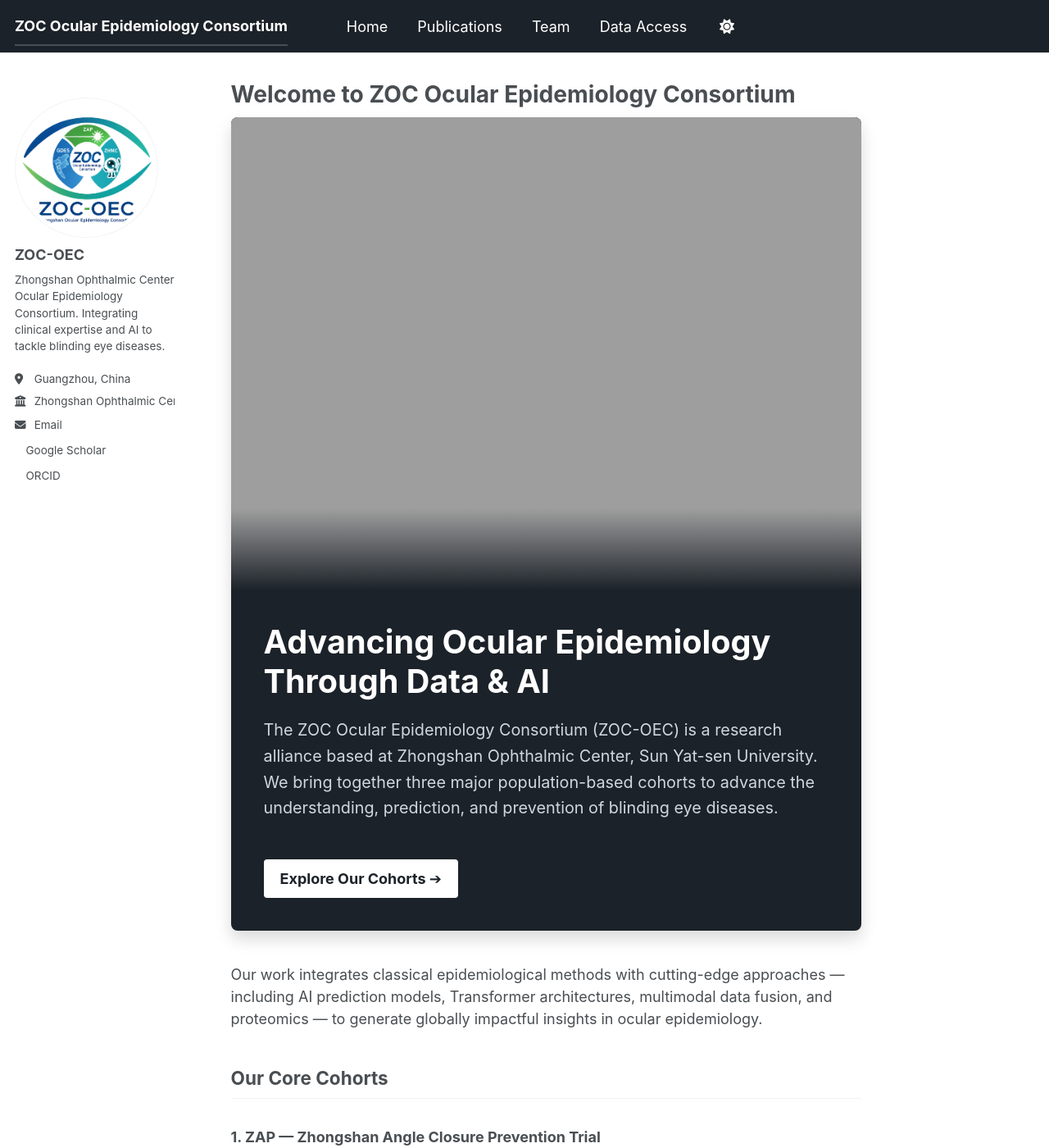
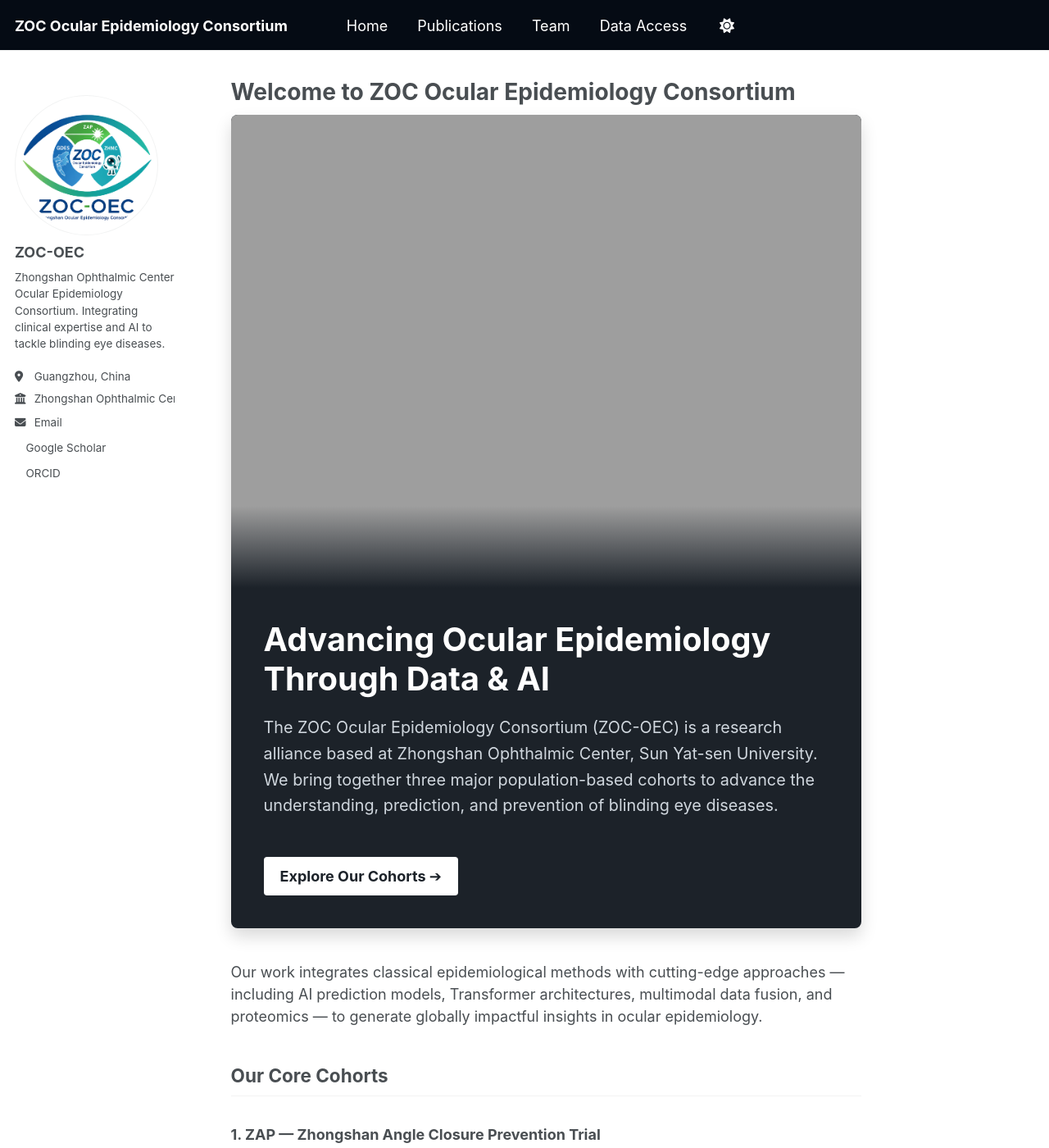
Before and after one commit to zoc-oec/zoc-oec.github.io, a Jekyll site: the page built from _pages/about.md, in a window 1280 px wide and 1400 px high. Shown: the whole window at 82% size. Built offline with Jekyll 4.4.1, drawn with Linux system fonts in a browser that asks for light colours; a script bundle is joined from its source files by our own code; library files that are not in the unit come from our copies.

Commit message:
Update custom.html

```diff
--- a/_includes/head/custom.html
+++ b/_includes/head/custom.html
@@ -1,11 +1,11 @@
 <style>
-  /* 1. 外墙深空蓝 */
+  /* 1. 极致深空背景：采用接近黑色的极深藏青色 (参考截图底色) */
   .masthead {
-    background-color: #1c2229 !important;
+    background-color: #050b14 !important;
     border-bottom: none !important;
   }
 
-  /* 2. 终极核弹：强制剥夺导航栏里【所有嵌套元素】的背景色，统统透明！字统统变白！ */
+  /* 2. 保持透明与基础白字：防止主题白块死灰复燃 */
   .masthead__inner-wrap,
   .masthead__menu,
   .greedy-nav,
@@ -13,18 +13,34 @@
     background-color: transparent !important;
     background: transparent !important;
     color: #ffffff !important;
+    text-decoration: none !important; /* 强制去除默认丑陋下划线 */
   }
 
-  /* 3. 保护机制1：那个“汉堡包”按钮的横线必须有白底，否则看不见 */
+  /* 3. 菜单项常规排版：为底部的下划线预留空间 */
+  .greedy-nav a {
+    padding-bottom: 6px !important; /* 撑开底部空间 */
+    border-bottom: 2px solid transparent !important; /* 预埋一根透明的线，防止鼠标滑过时画面抖动 */
+    transition: all 0.3s ease !important; /* 添加极其丝滑的渐变动画 */
+  }
+
+  /* 4. ✨ 核心灵魂：鼠标悬停时的“青色高亮+下划线”效果 ✨ */
+  .greedy-nav a:hover {
+    color: #00bfa5 !important; /* 截图同款亮青色 */
+    border-bottom: 2px solid #00bfa5 !important; /* 底部亮出青色横线 */
+  }
+
+  /* 5. 保护机制：手机端/窄屏模式的汉堡包按钮和下拉菜单 */
   .greedy-nav__toggle .navicon,
   .greedy-nav__toggle .navicon::before,
   .greedy-nav__toggle .navicon::after {
     background-color: #ffffff !important;
   }
-
-  /* 4. 保护机制2：如果有人在手机上点开下拉菜单，菜单底色设为深蓝，防止字混在一起 */
   .greedy-nav .hidden-links,
   .greedy-nav .hidden-links * {
-    background-color: #1c2229 !important;
+    background-color: #050b14 !important; /* 下拉菜单也保持深色 */
+    border-bottom: none !important; /* 下拉菜单不需要横线 */
+  }
+  .greedy-nav .hidden-links a:hover {
+    color: #00bfa5 !important;
   }
 </style>
```
